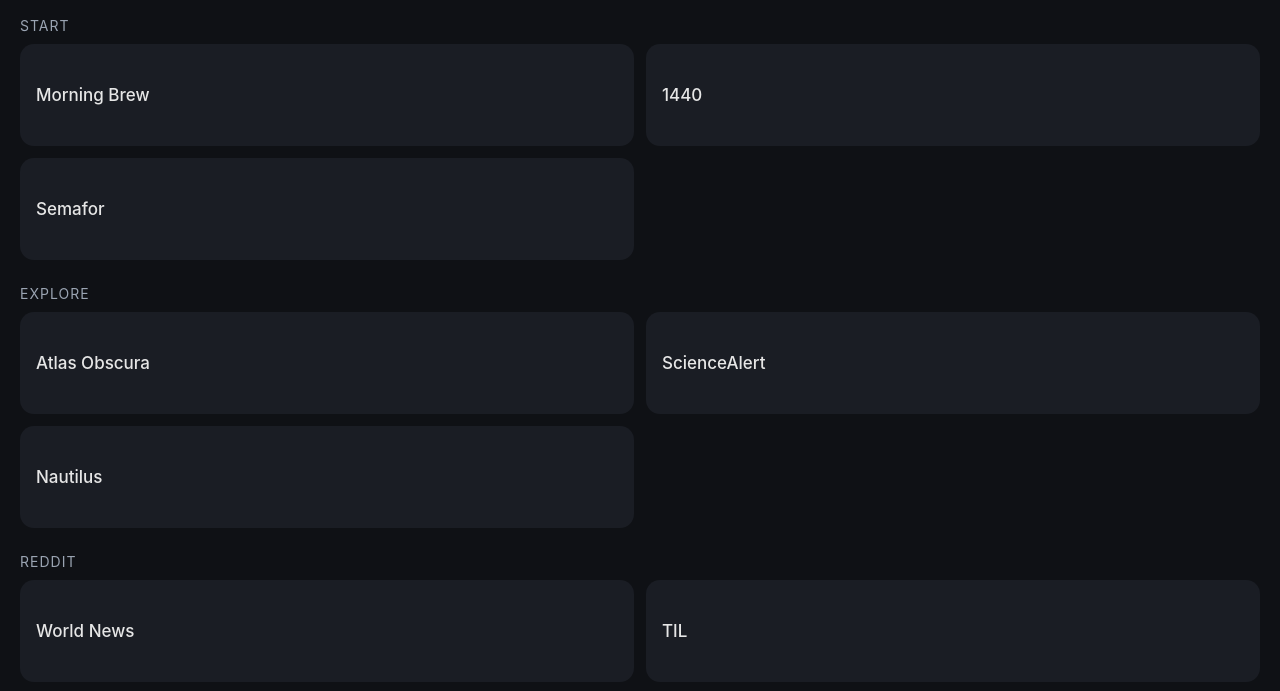
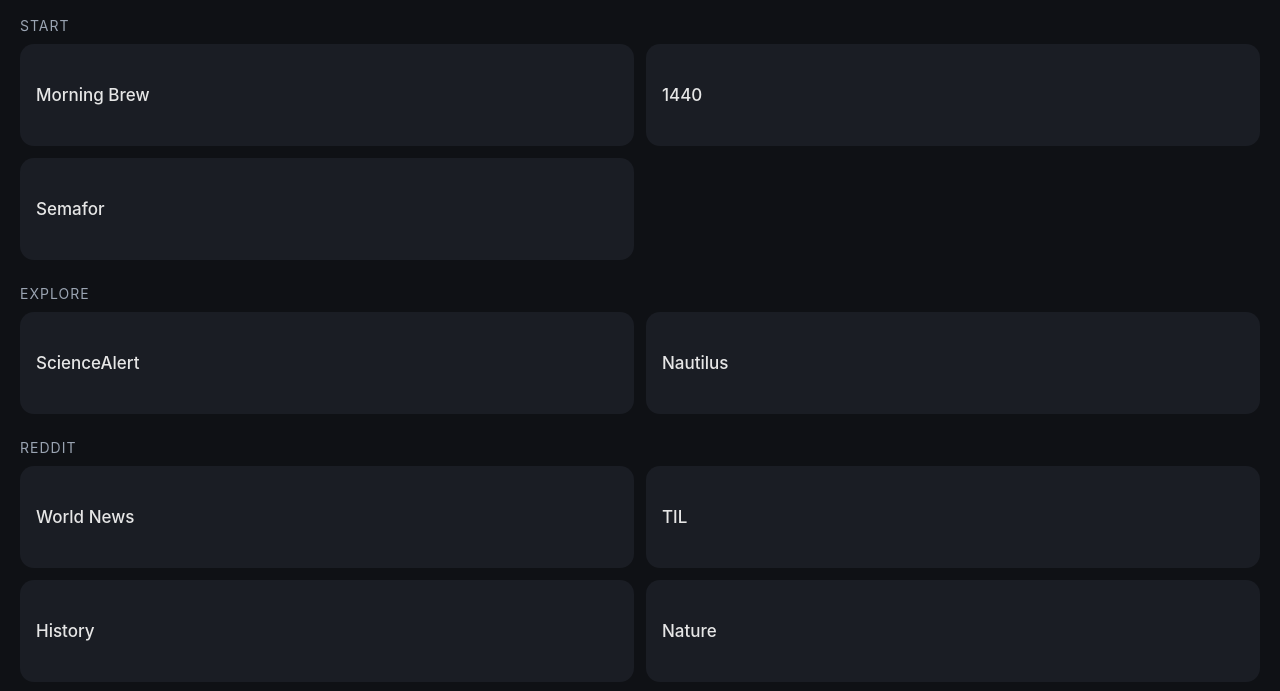
Before and after one commit to mpr2015/Homepage, a plain HTML site: page index.html in a window 1280 px wide. Shown: the part 79-770 px from the top of the page. Drawn offline with Linux system fonts and the light colour scheme.

Commit message:
Update index.html

```diff
--- a/index.html
+++ b/index.html
@@ -131,9 +131,6 @@
 <div class="section">
 <div class="section-title">Explore</div>
 <div class="grid">
-<a class="card" href="https://www.atlasobscura.com" target="_blank" rel="noopener noreferrer">
-<div class="card-title">Atlas Obscura</div>
-</a>
 <a class="card" href="https://www.sciencealert.com" target="_blank" rel="noopener noreferrer">
 <div class="card-title">ScienceAlert</div>
 </a>
```
